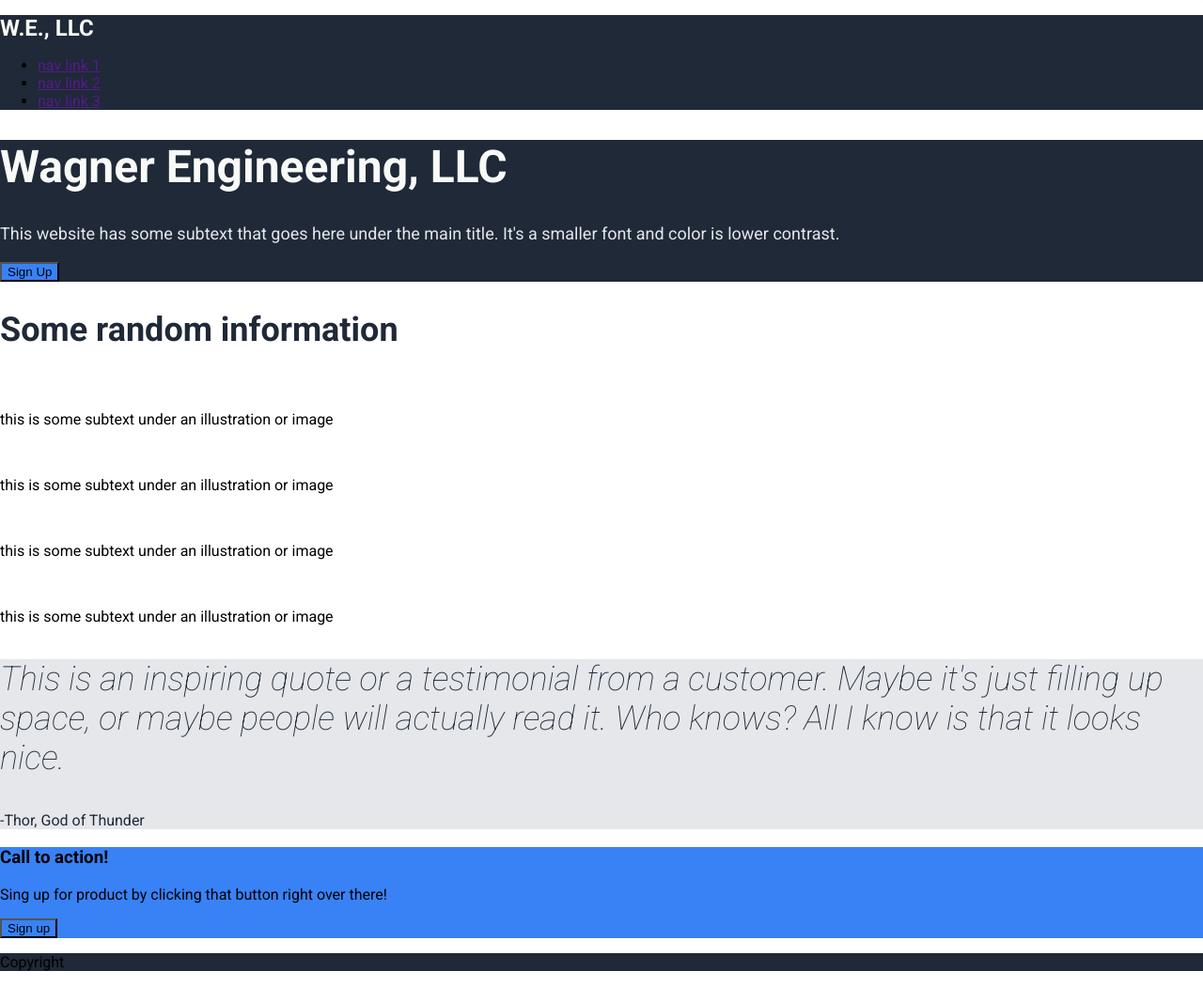
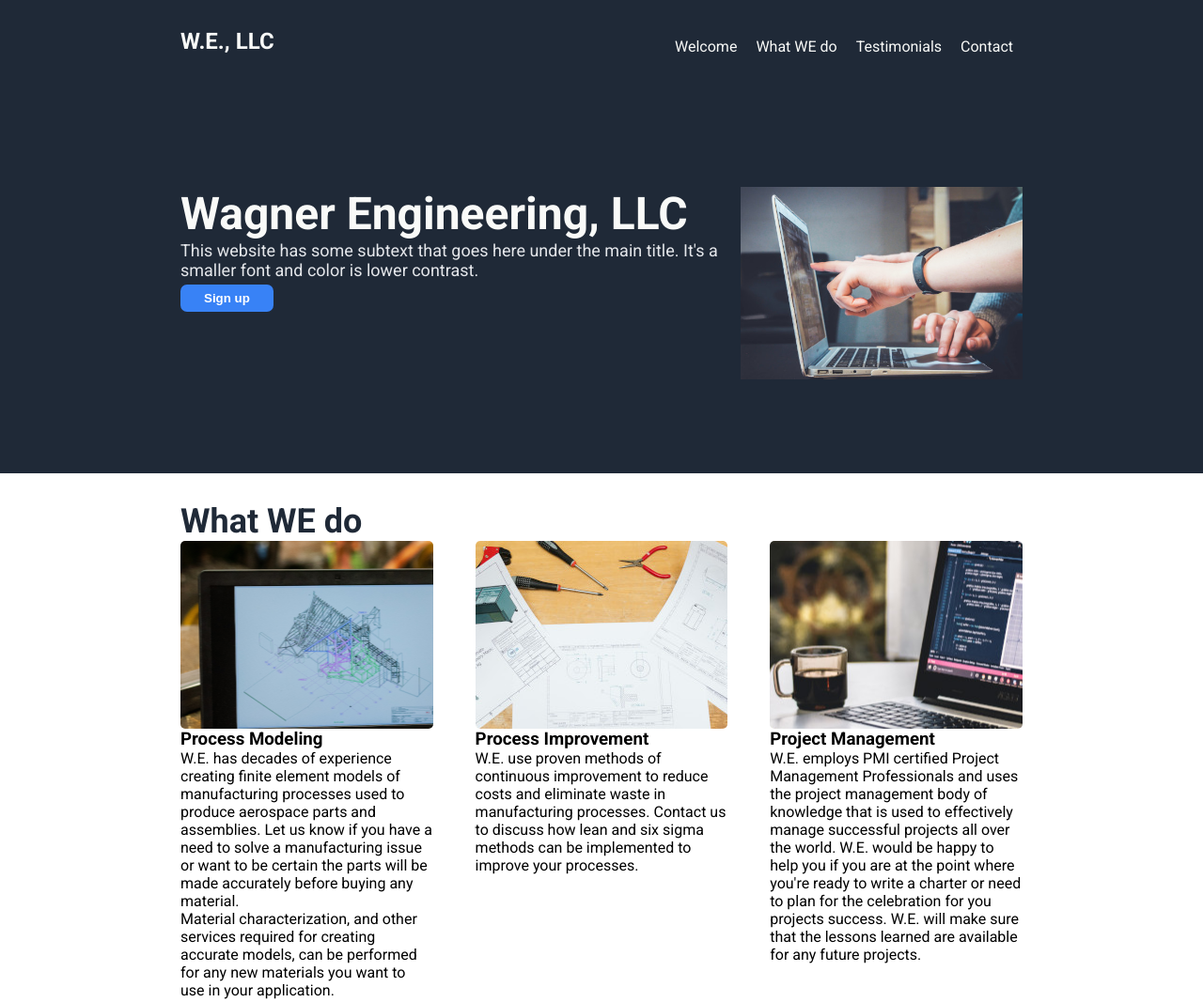
Before and after one commit to anawagner/landingpage, a plain HTML site: page index.html in a window 1280 px wide. Shown: the top 1067 px of the page at 94% size. Drawn offline with Linux system fonts and the light colour scheme.

Commit message:
adds images and content

```diff
--- a/index.html
+++ b/index.html
@@ -15,89 +15,129 @@
 </head>
 
 <body>
+    <header>
         <div class="content">
-        <header>
             <h1>W.E., LLC</h1>
 
             <nav>
                 <ul>
                     <li>
-                        <a href="">nav link 1</a>
+                        <a href="">Welcome</a>
                     </li>
                     <li>
-                        <a href="">nav link 2</a>
+                        <a href="">What WE do</a>
                     </li>
                     <li>
-                        <a href="">nav link 3</a>
+                        <a href="">Testimonials</a>
+                    </li>
+                    <li>
+                        <a href="">Contact</a>
                     </li>
                 </ul>
             </nav>
-
+        </div>
     </header>
 
     <div class="intro">
+
+        <div class="content">
+
+            <div class="about">
                 <h1>Wagner Engineering, LLC</h1>
                 <p>
                     This website has some subtext that goes here under the main
                     title. It's a smaller font and color is lower contrast.
                 </p>
-            <button>Sign Up</button>
-
-            <img src="" alt="" />
-
+                <button>Sign up</button>
+            </div>
+            <img src="images/image2.jpg" alt="" />
+        </div>
     </div>
 
     <div class="detail">
-            <h2>Some random information</h2>
 
+        <div class="content">
+            <h2>What WE do</h2>
+
+            <div class="infobox">
                 <div class="info">
-                <img src="" alt="">
-                <p>this is some subtext under an illustration or image</p>
+                    <div class="info-img" style="background-image: url('images/engimg.png')">
+                    </div>
+
+                    <div class="info-text">
+                        <h3>Process Modeling</h3>
+                        <p>W.E. has decades of experience creating finite element models of
+                            manufacturing processes used to produce aerospace parts and
+                            assemblies. Let us know if you have a need to solve a manufacturing
+                            issue or want to be certain the parts will be made accurately
+                            before buying any material.</p>
+
+                        <p>Material characterization, and other services required for creating
+                            accurate models, can be performed for any new materials you want to
+                            use in your application.
+                        </p>
+                    </div>
                 </div>
 
                 <div class="info">
-                <img src="" alt="">
-                <p>this is some subtext under an illustration or image</p>
+                    <div class="info-img" style="background-image: url('images/image3.jpg')">
+                    </div>
+                    <div class="info-text">
+                        <h3>Process Improvement</h3>
+                        <p>W.E. use proven methods of continuous improvement to reduce costs and
+                            eliminate waste in manufacturing processes. Contact us to discuss how lean
+                            and six sigma methods can be implemented to improve your processes.
+                        </p>
+                    </div>
                 </div>
 
                 <div class="info">
-                <img src="" alt="">
-                <p>this is some subtext under an illustration or image</p>
+                    <div class="info-img" style="background-image: url('images/image4.jpg')">
                     </div>
-
-            <div class="info">
-                <img src="" alt="">
-                <p>this is some subtext under an illustration or image</p>
+                    <div class="info-text">
+                        <h3>Project Management</h3>
+                        <p> W.E. employs PMI certified Project Management Professionals
+                            and uses the project management body of knowledge that is used
+                            to effectively manage successful projects all over the world.
+                            W.E. would be happy to help you if you are at the point where
+                            you're ready to write a charter or need to plan for the
+                            celebration for you projects success. W.E. will make sure that
+                            the lessons learned are available for any future projects.
+                        </p>
                     </div>
-
+                </div>
+            </div>
+        </div>
     </div>
 
     <div class="highlight">
 
+        <div class="content">
             <p class="quote">This is an inspiring quote or a testimonial from a customer.
                 Maybe it's just filling up space, or maybe people will actually
                 read it. Who knows? All I know is that it looks nice.
             </p>
 
             <p class="by">-Thor, God of Thunder</p>
-
+        </div>
     </div>
 
     <div class="action">
-
+        <div class="content">
             <div class="signupbox">
                 <h3>Call to action!</h3>
                 <p>Sing up for product by clicking that button right over there!</p>
 
                 <button>Sign up</button>
             </div>
-
+        </div>
     </div>
 
     <footer>
+        <div class="content">
             <p>Copyright </p>
+        </div>
     </footer>
-    </div>
 </body>
 
 </html>
--- a/style.css
+++ b/style.css
@@ -1,4 +1,4 @@
-body {
+body, h1, h2, h3, p, ul {
     font-family: 'Roboto', sans-serif;
     margin: 0;
 }
@@ -6,15 +6,56 @@ body {
 header, footer
 {
     background-color: #1F2937;
+    color: #e5e7eb;
 }
 
 header h1 {
     font-size: 24px;
     color: #f9faf8;
+    display: inline-block;
+}
+
+header ul {
+    list-style-type: none;
+    padding: 0;
+    display: flex;
+    justify-content: space-between;
+}
+
+header li {
+    display: inline-block;
+    padding: 10px;
+}
+
+header a {
+    text-decoration: none;
+    color: #f9faf8
+}
+
+header a:hover {
+    color: gray;
 }
 
 button {
     background-color: #3882F6;
+    border: 0;
+    box-shadow: none;
+    border-radius: 7px;
+    padding: 7px 25px;
+    color: white;
+    font-weight: bold;
+    margin: 5px 0;
+}
+
+header .content {
+    display: flex;
+    justify-content: space-between;
+}
+
+.content {
+    width: 70%;
+    margin: auto;
+    padding: 30px 10px 100px 10px;
 }
 
 .intro {
@@ -29,10 +70,38 @@ button {
     font-size: 48px;
 }
 
+.intro .content {
+    display: flex;
+}
+
+.intro img {
+    width: 300px;
+}
+
+.about {
+    padding-right: 20px;
+}
+
 .detail h2 {
     font-size: 36px;
     font-weight: 800;
     color: #1F2937;
+}
+
+.infobox {
+    display: flex;
+    justify-content: space-between;
+}
+
+.info {
+    width: 30%;
+}
+
+.info-img {
+    max-width: 100%;
+    height: 200px;
+    background-position: center;
+    border-radius: 5px;
 }
 
 .highlight {
```
Also changed, not shown: images/engimg.png (added), images/image2.jpg (added), images/image3.jpg (added), images/image4.jpg (added), 1 other file. Lines whose indentation alone changed are shown as unchanged.
